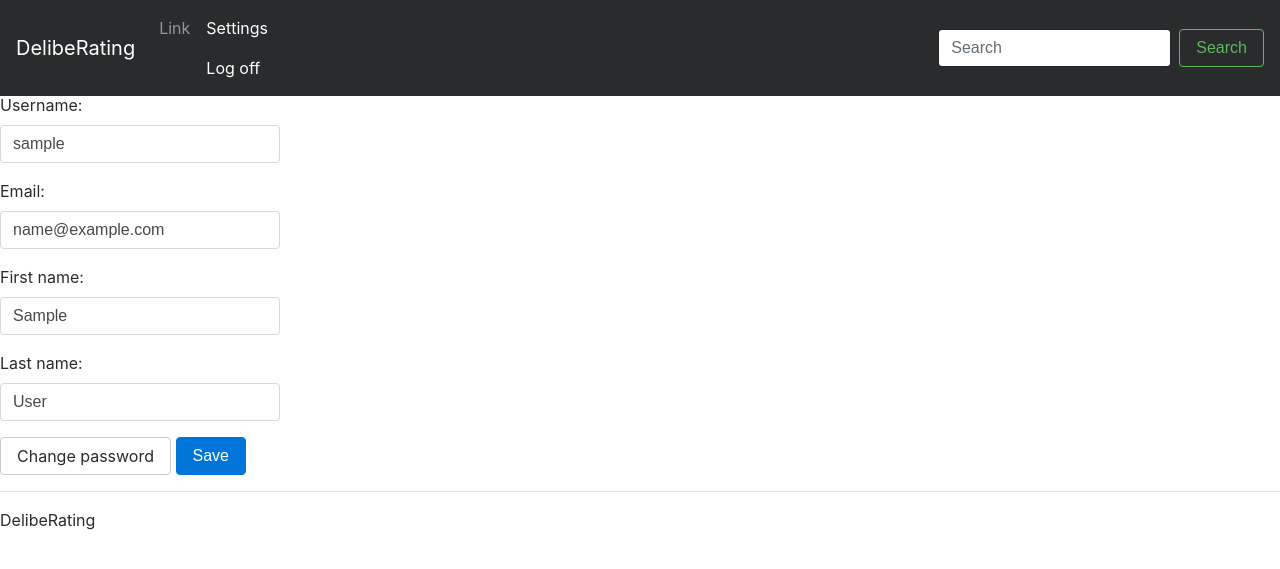
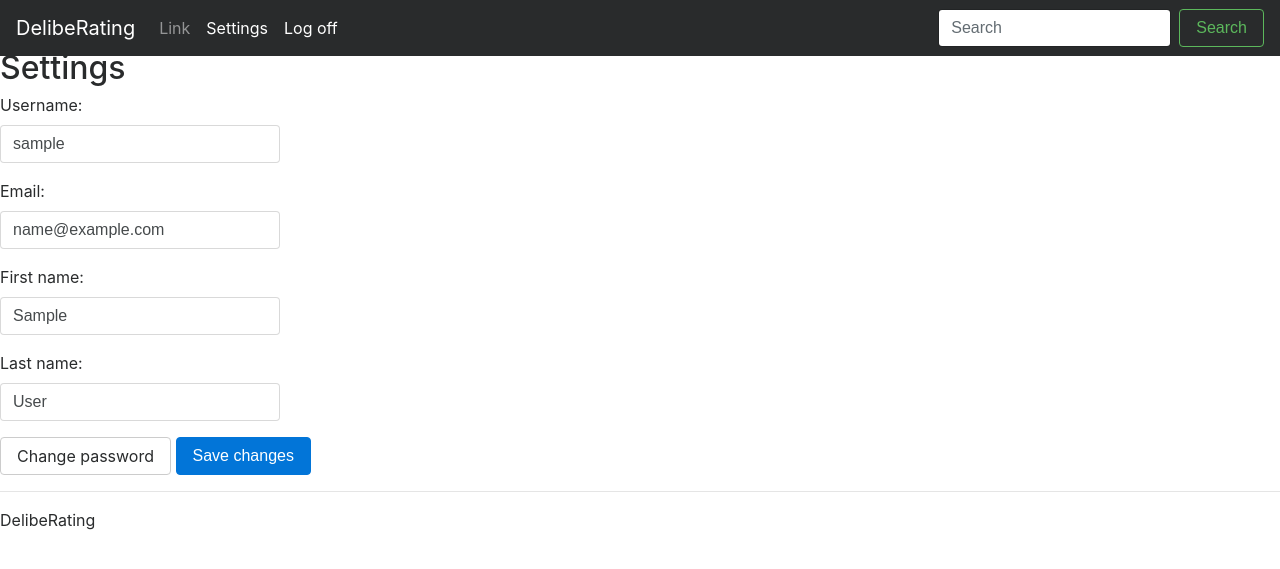
Before and after one commit to Severose/DelibeRating, a Django app: page /settings in a window 1280 px wide. Shown: the top 569 px of the page. Run offline with Django 3.2, Linux system fonts and the light colour scheme; the visitor is signed in with stand-in values (Sample User, id 1); parts of the project's set-up code (start-up, migrations or seed data) failed here and were passed over; some libraries are stand-ins or nearby versions.

Commit message:
UI complete, all current pages working

```diff
--- a/DelibeRating/DelibeRating/app/forms.py
+++ b/DelibeRating/DelibeRating/app/forms.py
@@ -12,8 +12,10 @@
     """Custom User Authentication Form for the CustomUser model:
         username, password
     """
-    username = forms.CharField(widget=forms.TextInput(attrs={'placeholder': 'Username'}))
-    password = forms.CharField(widget=forms.PasswordInput())
+    username = forms.CharField(widget=forms.TextInput(attrs={'placeholder': 'Username'}),
+                               label='Username')
+    password = forms.CharField(widget=forms.PasswordInput(),
+                               label='Password')
 
     class Meta:
         model = CustomUser
@@ -23,12 +25,18 @@
     """Custom User Creation Form for the CustomUser model
         username, password1, password2, email, first_name, last_name
     """
-    username = forms.CharField(widget=forms.TextInput(attrs={'placeholder': 'Username'}))
-    password1 = forms.CharField(widget=forms.PasswordInput(attrs={'placeholder': 'Password'}))
-    password2 = forms.CharField(widget=forms.PasswordInput(attrs={'placeholder': 'Password (again)'}))
-    email = forms.CharField(widget=forms.TextInput(attrs={'placeholder': 'Email'}))
-    first_name = forms.CharField(widget=forms.TextInput(attrs={'placeholder': 'First name'}))
-    last_name = forms.CharField(widget=forms.TextInput(attrs={'placeholder': 'Last name'}))
+    username = forms.CharField(widget=forms.TextInput(attrs={'placeholder': 'Username'}),
+                               label='Username')
+    password1 = forms.CharField(widget=forms.PasswordInput(attrs={'placeholder': 'Password'}),
+                               label='Password')
+    password2 = forms.CharField(widget=forms.PasswordInput(attrs={'placeholder': 'Password (again)'}),
+                               label='Password confirmation')
+    email = forms.CharField(widget=forms.TextInput(attrs={'placeholder': 'Email'}),
+                               label='Email')
+    first_name = forms.CharField(widget=forms.TextInput(attrs={'placeholder': 'First name'}),
+                               label='First name', required=False)
+    last_name = forms.CharField(widget=forms.TextInput(attrs={'placeholder': 'Last name'}),
+                               label='Last name', required=False)
 
     class Meta:
         model = CustomUser
@@ -38,10 +46,14 @@
     """Custom User Change Form for the CustomUser model
         username, password, email, first_name, last_name
     """
-    username = forms.CharField(widget=forms.TextInput(attrs={'placeholder': 'Username'}))
-    email = forms.CharField(widget=forms.TextInput(attrs={'placeholder': 'Email'}))
-    first_name = forms.CharField(widget=forms.TextInput(attrs={'placeholder': 'First name'}))
-    last_name = forms.CharField(widget=forms.TextInput(attrs={'placeholder': 'Last name'}))
+    username = forms.CharField(widget=forms.TextInput(attrs={'placeholder': 'Username'}),
+                               label='Username', required=False)
+    email = forms.CharField(widget=forms.TextInput(attrs={'placeholder': 'Email'}),
+                               label='Email', required=False)
+    first_name = forms.CharField(widget=forms.TextInput(attrs={'placeholder': 'First name'}),
+                               label='First name', required=False)
+    last_name = forms.CharField(widget=forms.TextInput(attrs={'placeholder': 'Last name'}),
+                               label='Last name', required=False)
 
     def __init__(self, *args, **kwargs):
         super(CustomUserChangeForm, self).__init__(*args, **kwargs)
@@ -55,8 +67,10 @@
     """Custom Password Change Form for the CustomUser model
         password1, password2
     """
-    password1 = forms.CharField(widget=forms.PasswordInput(attrs={'placeholder': 'Password'}))
-    password2 = forms.CharField(widget=forms.PasswordInput(attrs={'placeholder': 'Password (again)'}))
+    password1 = forms.CharField(widget=forms.PasswordInput(attrs={'placeholder': 'Password'}),
+                               label='Password')
+    password2 = forms.CharField(widget=forms.PasswordInput(attrs={'placeholder': 'Password (again)'}),
+                               label='Password confirmation')
 
     class Meta:
         model = CustomUser
--- a/DelibeRating/DelibeRating/app/templates/app/loginpartial.html
+++ b/DelibeRating/DelibeRating/app/templates/app/loginpartial.html
@@ -1,18 +1,18 @@
 {% if user.is_authenticated %}
+<li class="nav-item active">
+    <a class="nav-link" href="{% url 'settings' %}">Settings</a>
+</li>
 <form id="logoutForm" action="/logout" method="post" class="navbar-right">
     {% csrf_token %}
-    <li class="nav-item">
-        <a class="nav-link active" href="{% url 'settings' %}">Settings</a>
-    </li>
-    <li class="nav-item">
-        <a class="nav-link active" href="javascript:document.getElementById('logoutForm').submit()">Log off</a>
+    <li class="nav-item nav-right active">
+        <a class="nav-link" href="javascript:document.getElementById('logoutForm').submit()">Log off</a>
     </li>
 </form>
 
 {% else %}
 
-<li class="nav-item">
-    <a class="nav-link active" href="{% url 'login' %}">Log in</a>
+<li class="nav-item active">
+    <a class="nav-link" href="{% url 'login' %}">Log in</a>
 </li>
 
 {% endif %}
--- a/DelibeRating/DelibeRating/app/templates/app/settings.html
+++ b/DelibeRating/DelibeRating/app/templates/app/settings.html
@@ -32,7 +32,7 @@
                 </div>-->
                 {{ form.as_p }}
                 <a href="{% url 'password' %}" class="btn btn-secondary">Change password</a>
-                <input type="submit" value="Save" class="btn btn-primary" />
+                <input type="submit" value="Save changes" class="btn btn-primary" />
 
                 {% if form.errors %}
                     <div class="alert alert-error">
--- a/DelibeRating/DelibeRating/app/views.py
+++ b/DelibeRating/DelibeRating/app/views.py
@@ -113,7 +113,7 @@
     print("Settings View")
     if request.method == 'POST':
         print("Settings: POST Request")
-        form = CustomUserChangeForm(request.user, request.POST)
+        form = CustomUserChangeForm(instance=request.user, data=request.POST)
         if form.is_valid():
             form.save()
             messages.add_message(request, messages.INFO, 'Settings changed.')
```
